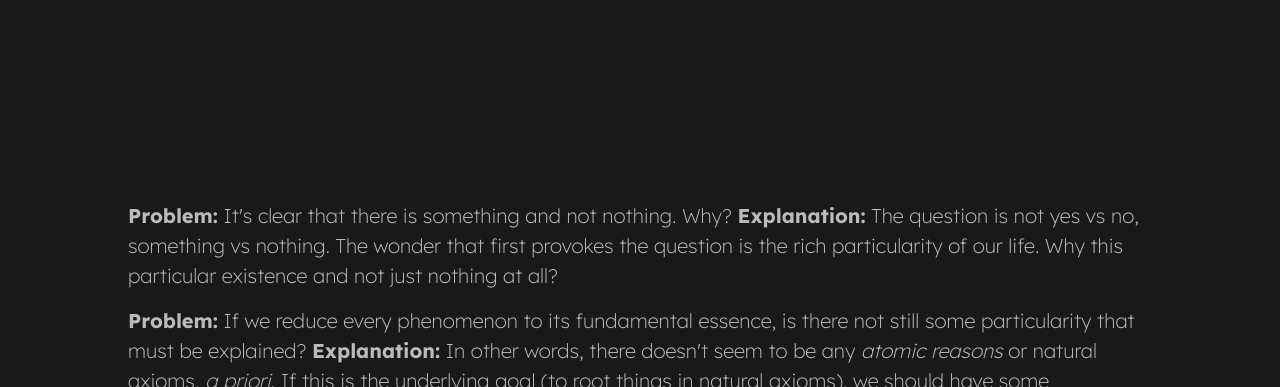
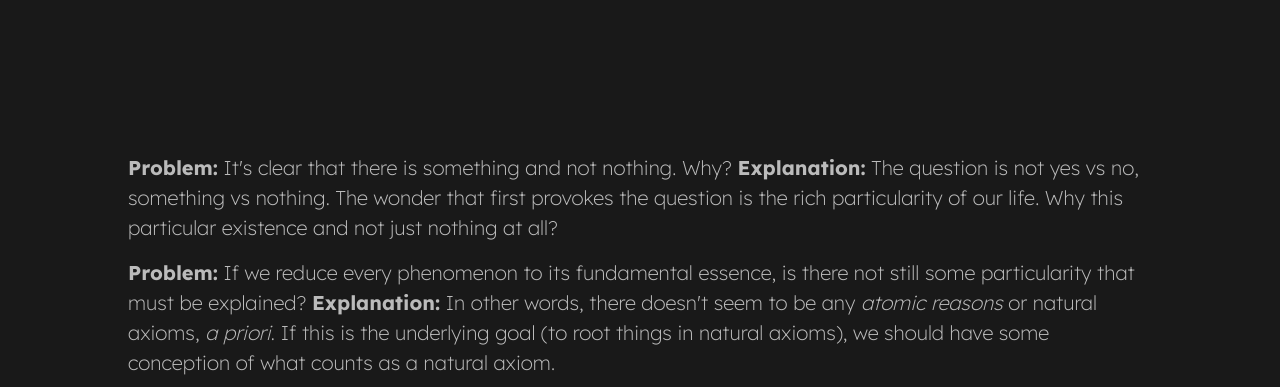
Before and after one commit to TylerFeemster/TylerFeemster.github.io, a plain HTML site: page page.html in a window 1280 px wide. Shown: the part 56-443 px from the top of the page. Drawn offline with Linux system fonts and the light colour scheme.

Commit message:
style 10

```diff
--- a/style.css
+++ b/style.css
@@ -179,9 +179,15 @@ header {
 
 /* body for post div */
 .body-template {
-  height: calc(100vh - 50px - 20%); /* header is 50px */
-  width: 80%;
-  padding: 10%;
+  /* 100vh - 20vh - 50px; header is 50px */
+  height: calc(80vh - 50px);
+  padding-top: 10vh;
+  padding-bottom: 10vh;
+
+  width: 80vw;
+  padding-left: 10vw;
+  padding-right: 10vw;
+
   margin: 0;
 
   display: grid;
@@ -198,6 +204,8 @@ header {
   align-items: center;
   gap: 15px;
   color: var(--writing-color);
+  padding: 0;
+  margin: 0;
 }
 .body-text h1 {
   font-size: 50px;
```
